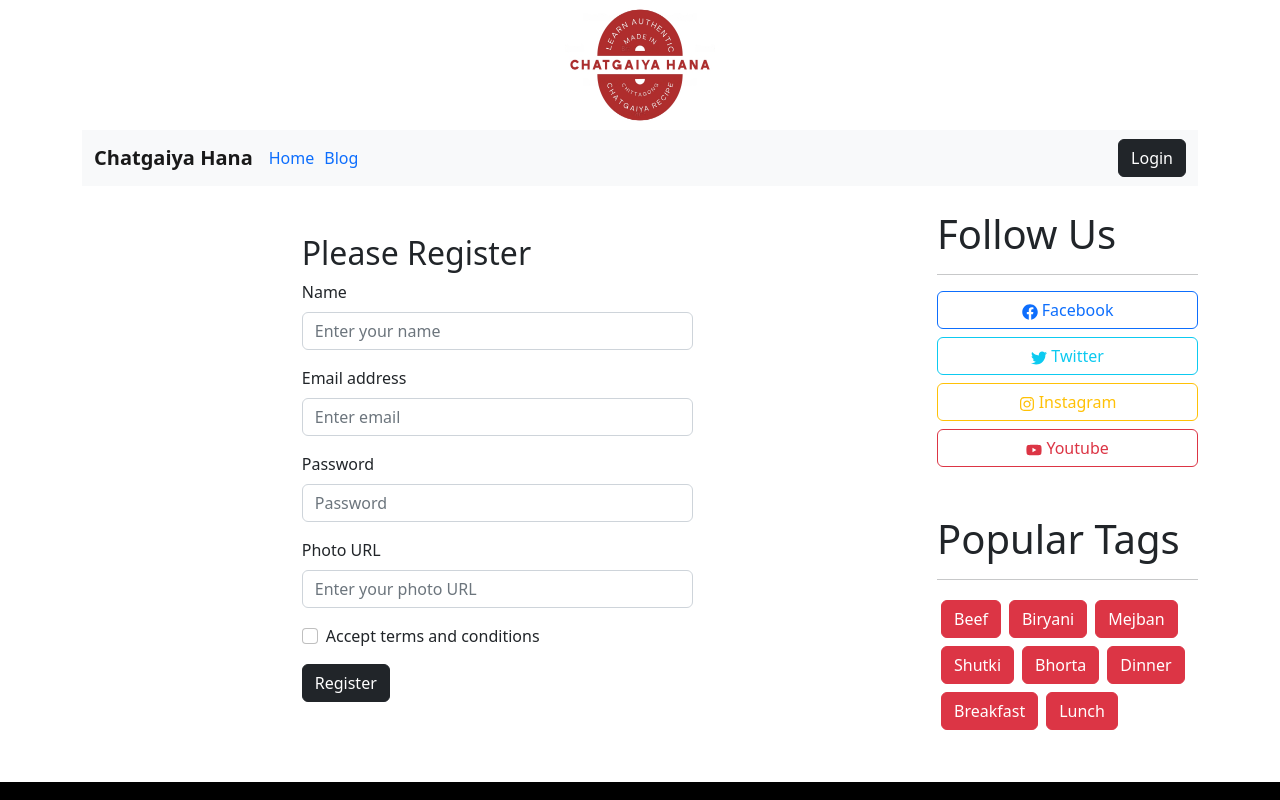
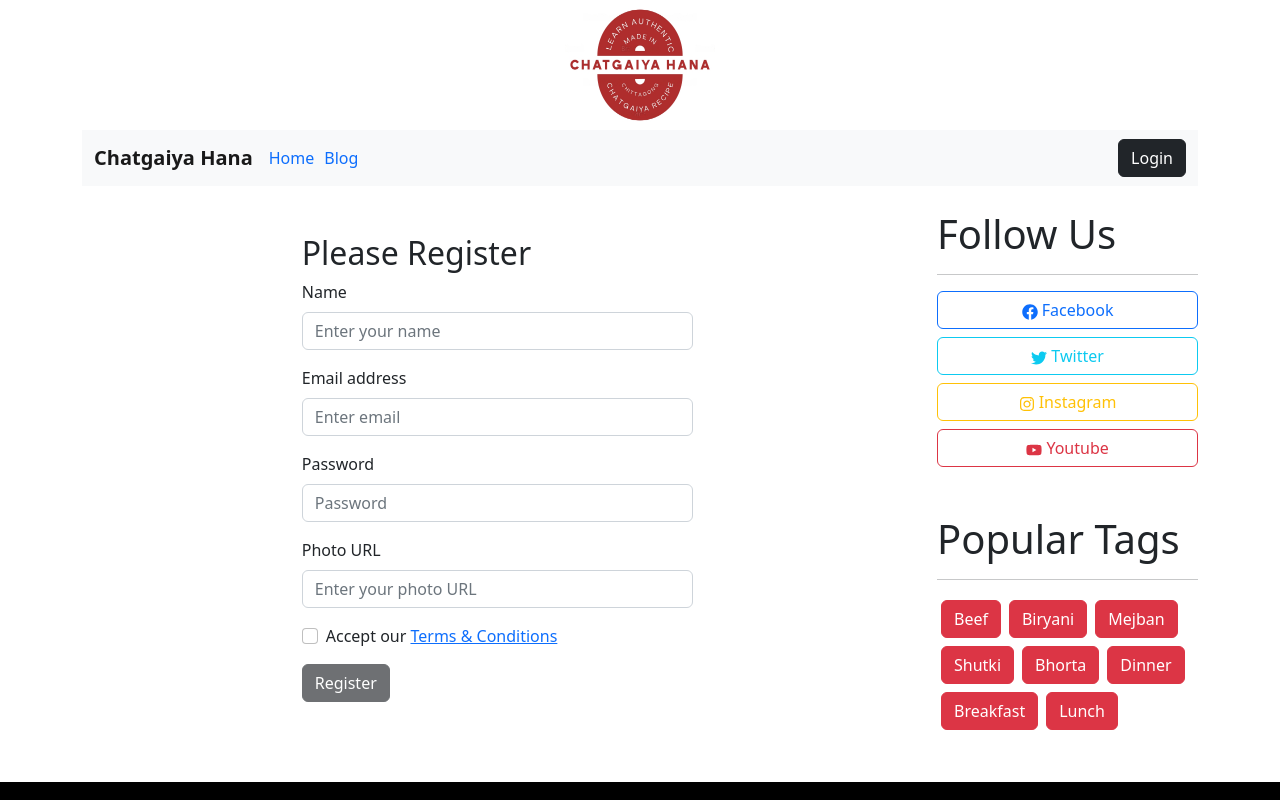
Before and after one commit to Ronie083/chatgaiyaHana-Client, a React (Vite) app: page /register in a window 1280 px wide. Shown: the top 800 px of the page. Built offline with nearby package versions, Linux system fonts and the light colour scheme; no server answers.

Commit message:
enviroment variable added

```diff
--- a/index.html
+++ b/index.html
@@ -2,9 +2,9 @@
 <html lang="en">
   <head>
     <meta charset="UTF-8" />
-    <link rel="icon" type="image/svg+xml" href="/vite.svg" />
+    <link rel="icon" type="image/svg+xml" href="./src/assets/logo.png" />
     <meta name="viewport" content="width=device-width, initial-scale=1.0" />
-    <title>Vite + React</title>
+    <title>Chatgaiya Hana</title>
   </head>
   <body>
     <div id="root"></div>
--- a/src/firebase/firebase.config.js
+++ b/src/firebase/firebase.config.js
@@ -5,12 +5,12 @@ import { initializeApp } from "firebase/app";
 
 // Your web app's Firebase configuration
 const firebaseConfig = {
-  apiKey: "AIzaSyCe-u72GDqCzdRSZj_7qLKc2U5GqkstDC8",
-  authDomain: "chatgaiya-hana.firebaseapp.com",
-  projectId: "chatgaiya-hana",
-  storageBucket: "chatgaiya-hana.appspot.com",
-  messagingSenderId: "834956619604",
-  appId: "1:834956619604:web:8640386843120655da62c1"
+  apiKey: import.meta.env.VITE_apiKey,
+  authDomain: import.meta.env.VITE_authDomain,
+  projectId: import.meta.env.VITE_projectId,
+  storageBucket: import.meta.env.VITE_storageBucket,
+  messagingSenderId: import.meta.env.VITE_messagingSenderId,
+  appId: import.meta.env.VITE_appId
 };
 
 // Initialize Firebase
--- a/src/pages/Login/Register/Register.jsx
+++ b/src/pages/Login/Register/Register.jsx
@@ -1,11 +1,12 @@
-import React, { useContext } from 'react';
-import { Button, Container, Form } from 'react-bootstrap';
+import React, { useContext, useState } from 'react';
+import { Button, Container, Dropdown, Form } from 'react-bootstrap';
 import { Link } from 'react-router-dom';
 import { AuthContext } from '../../../providers/AuthProvider';
 
 const Register = () => {
 
     const { createUser } = useContext(AuthContext);
+    const [accepted, setAccepted] = useState(false);
 
     const handleRegister = event => {
         event.preventDefault();
@@ -24,6 +25,10 @@ const Register = () => {
             .catch(error => {
                 console.log(error);
             })
+    }
+
+    const handleTerms = event => {
+        setAccepted(event.target.checked)
     }
 
     return (
@@ -51,9 +56,17 @@ const Register = () => {
                 </Form.Group>
 
                 <Form.Group className="mb-3" controlId="formBasicCheckbox">
-                    <Form.Check type="checkbox" name='accept' label="Accept terms and conditions" />
+                    <Form.Check
+                    onClick={handleTerms}
+                    type="checkbox" name='accept'
+                        label={
+                            <>
+                            Accept our <Link to="termsAndCon">Terms & Conditions</Link>
+                            </>
+                        }
+                    />
                 </Form.Group>
-                <Button variant="dark" type="submit">
+                <Button variant="dark" disabled={!accepted} type="submit">
                     Register
                 </Button>
                 <Form.Text className="text-success">
```
Lines whose indentation alone changed are shown as unchanged.
